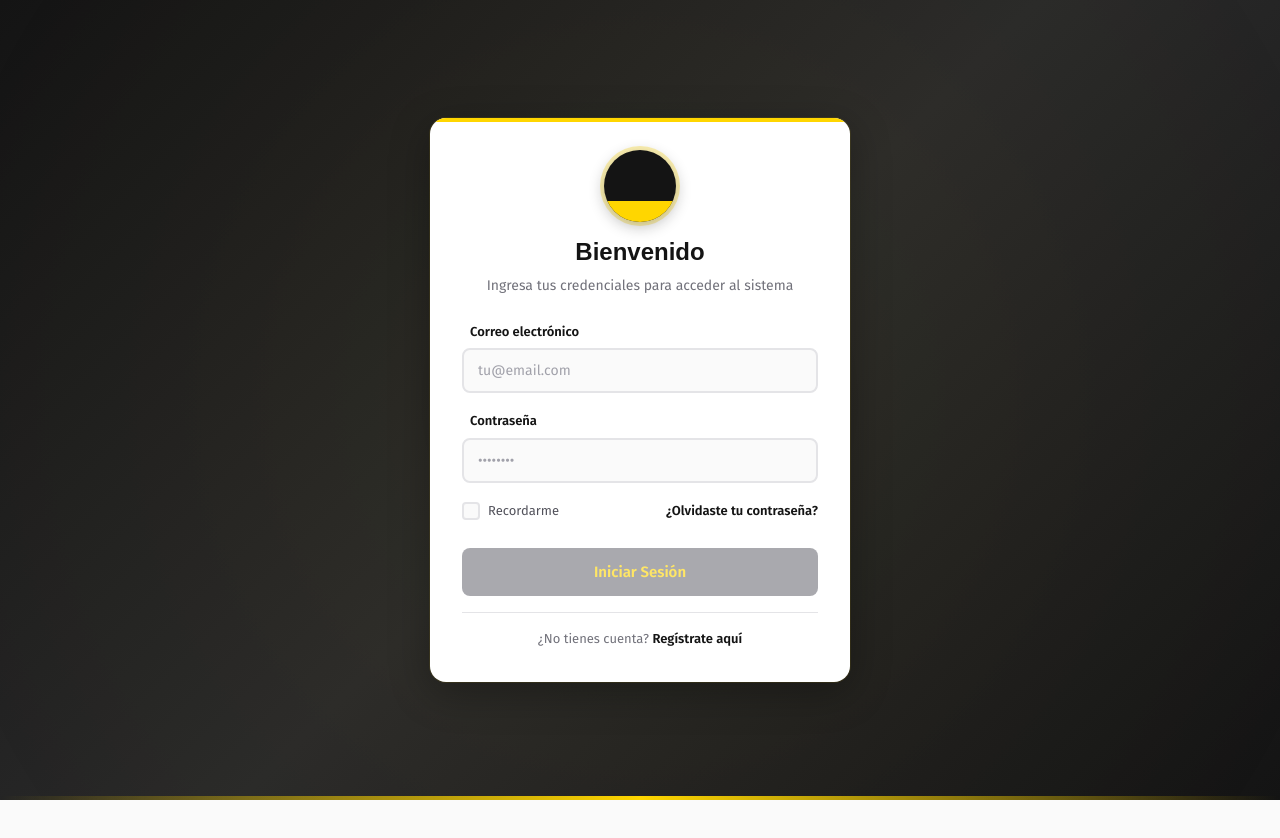
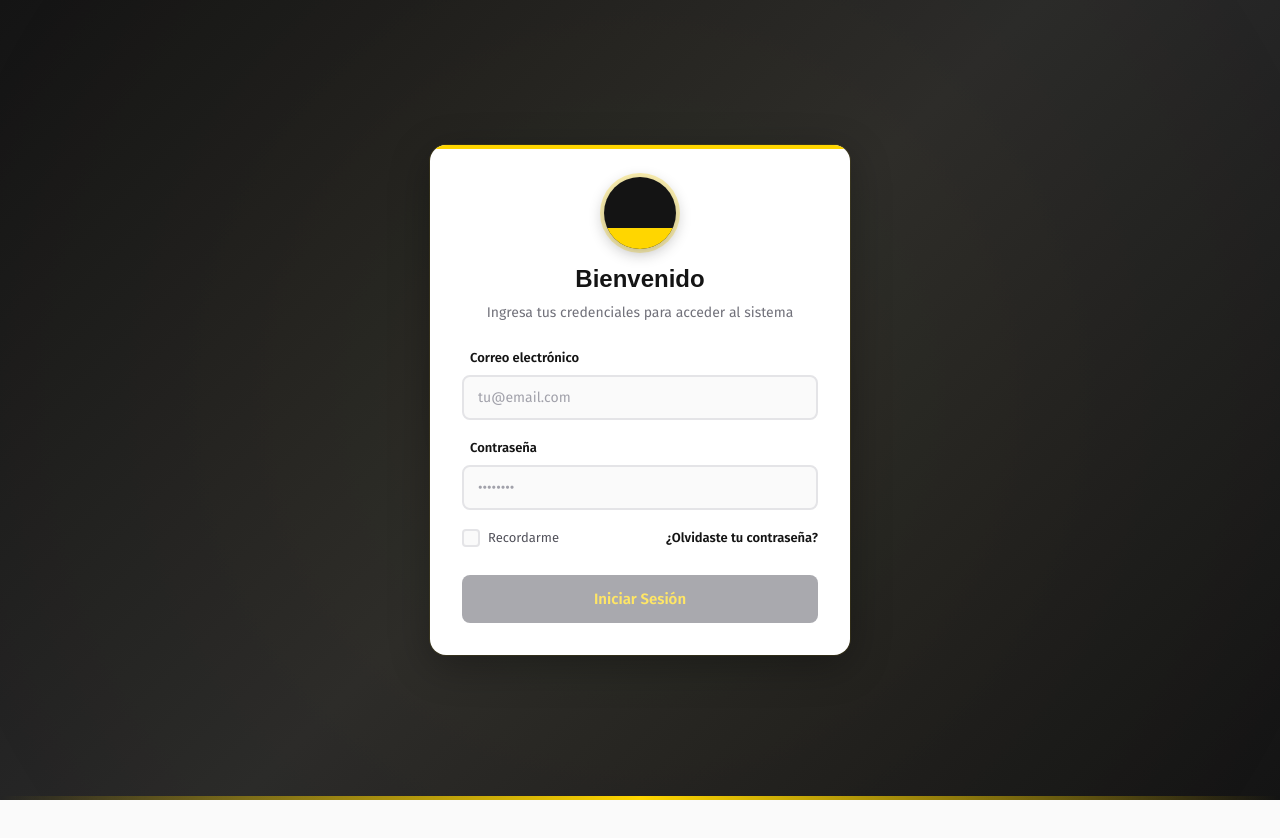
Before and after one commit to AgomezAp/Apartamentos, an Angular app in the folder front/: page /auth/login in a window 1280 px wide. Shown: the top 838 px of the page. Built offline with nearby package versions, Linux system fonts and the light colour scheme; no server answers.

Commit message:
Se quita el link para registrar usuario

```diff
--- a/front/src/app/features/auth/pages/login/login.component.html
+++ b/front/src/app/features/auth/pages/login/login.component.html
@@ -112,8 +112,8 @@
     </form>
 
     <!-- Footer -->
-    <div class="form-footer">
+  <!--   <div class="form-footer">
       <p>¿No tienes cuenta? <a  routerLink="/auth/register" class="link">Regístrate aquí</a></p>
-    </div>
+    </div> -->
   </div>
 </div>
--- a/front/src/app/features/reports/pages/custom-report/custom-report.component.ts
+++ b/front/src/app/features/reports/pages/custom-report/custom-report.component.ts
@@ -16,7 +16,6 @@
     CommonModule,
     FormsModule,
     ReactiveFormsModule,
-    ReportFilterComponent,
     ChartViewerComponent,
     ReportTableComponent,
     ExportButtonsComponent
```
